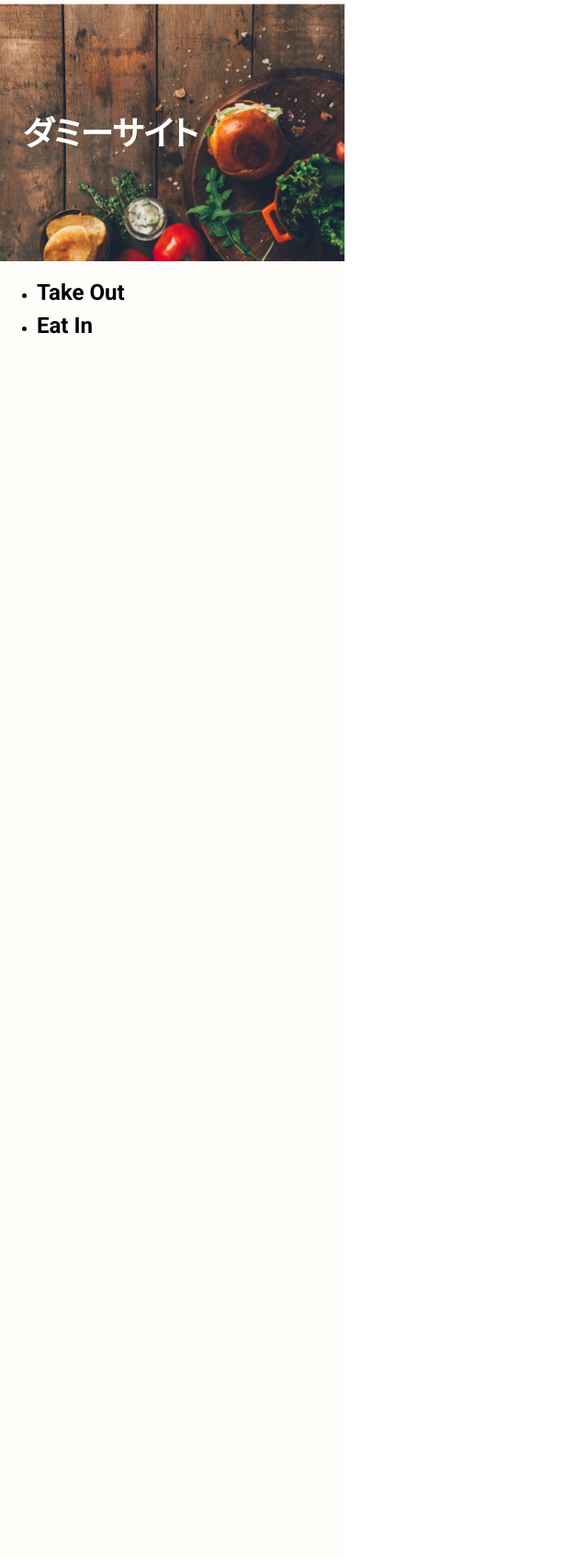
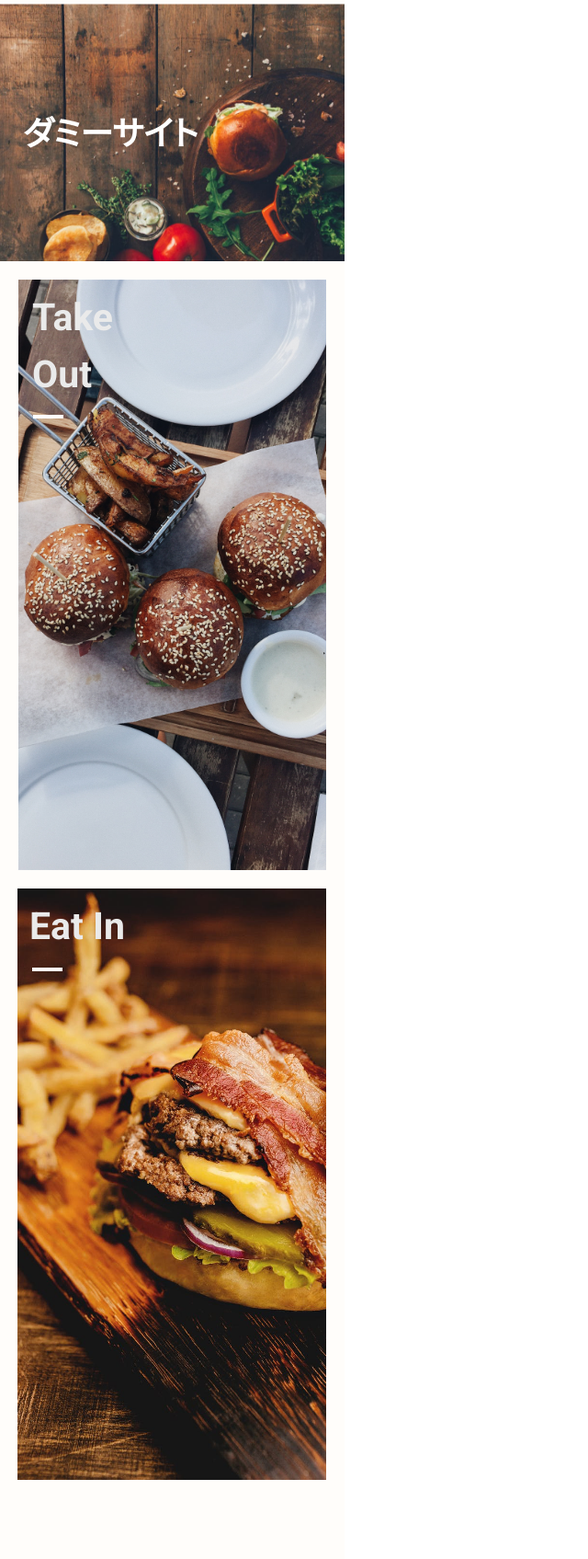
Before and after one commit to yoshikazu-ishitsuka/hamburger_wp, a PHP site: page / in a window 1280 px wide. Shown: the part 225-1920 px from the top of the page at 92% size, without its empty margins (0-640 px from the left). Run offline with PHP 8.4, Linux system fonts and the light colour scheme.

Commit message:
_main.scss及び各scssファイルの編集

```diff
--- a/css/style.css
+++ b/css/style.css
@@ -82,6 +82,10 @@ img {
   vertical-align: bottom;
 }
 
+ul {
+  padding-inline-start: 0px;
+}
+
 .l-header {
   width: 375px;
   height: 8%;
@@ -142,22 +146,59 @@ img {
   background-image: url(/images/front/main-visual-sp.png);
   background-size: cover;
   height: 285px;
+  margin-bottom: 20px;
 }
 .l-main .main-visual__title {
   font-size: 36px;
   padding: 119px 134px 115px 25px;
 }
-.l-main .sub-content {
+.l-main .sub-visual {
   list-style: none;
 }
-.l-main .sub-content .sub-visual__takeout {
+.l-main .sub-visual .sub-visual__takeOut {
   background-image: url(/images/front/burger-01-sp.png);
+  background-repeat: no-repeat;
+  background-position: center;
   height: 642px;
+  margin: 0 20px 20px;
+}
+.l-main .sub-visual .sub-visual__takeOut .sub-visual__takeOut__title {
+  font-size: 41px;
+  margin-right: 157px;
+  margin-left: 15px;
+  padding-top: 11px;
+}
+.l-main .sub-visual .sub-visual__takeOut::after {
+  content: "";
+  width: 33.89px;
+  height: 4px;
+  display: inline-block;
+  background-color: #ffffff;
+  font-weight: bold;
+  margin-left: 15.5px;
+}
+.l-main .sub-visual .sub-visual__eatIn {
+  background-image: url(/images/front/burger-02-sp.png);
+  background-repeat: no-repeat;
   background-position: center;
+  height: 643px;
+  width: 336px;
+  margin: 0 20px 49px 19px;
 }
-.l-main .sub-content .sub-visual__eatin {
-  background-image: url(/images/front/burger-02-sp.png);
-  height: 643px;
+.l-main .sub-visual .sub-visual__eatIn .sub-visual__eatIn__title {
+  font-size: 41px;
+  margin-right: 218px;
+  margin-left: 13px;
+  padding-top: 11px;
+}
+.l-main .sub-visual .sub-visual__eatIn::after {
+  content: "";
+  width: 33.89px;
+  height: 4px;
+  display: inline-block;
+  background-color: #ffffff;
+  font-weight: bold;
+  margin-left: 15.5px;
 }
 
 .c-background-color--base {
@@ -189,6 +230,9 @@ img {
 .c-color--white {
   color: #ffffff;
 }
+.c-color--ea {
+  color: #eaeaea;
+}
 
 /* foundation */
 /* layout */
--- a/scss/foundation/_base.scss
+++ b/scss/foundation/_base.scss
@@ -17,3 +17,7 @@ img {
   height: auto;
   vertical-align: bottom;
 }
+
+ul {
+  padding-inline-start: 0px;
+}
--- a/scss/layout/_main.scss
+++ b/scss/layout/_main.scss
@@ -7,6 +7,7 @@
     background-image: url(/images/front/main-visual-sp.png);
     background-size: cover;
     height: 285px;
+    margin-bottom: 20px;
 
     &__title {
       font-size: 36px;
@@ -14,17 +15,58 @@
     }
   }
 
-  .sub-content {
+  .sub-visual {
     list-style: none;
 
-    .sub-visual__takeout {
+    .sub-visual__takeOut {
       background-image: url(/images/front/burger-01-sp.png);
+      background-repeat: no-repeat;
+      background-position: center;
       height: 642px;
+      margin: 0 20px 20px;
+
+      .sub-visual__takeOut__title {
+        font-size: 41px;
+        margin-right: 157px;
+        margin-left: 15px;
+        padding-top: 11px;
+      }
+
+      &::after {
+        content: "";
+        width: 33.89px;
+        height: 4px;
+        display: inline-block;
+        background-color: #ffffff;
+        font-weight: bold;
+        margin-left: 15.5px;
+      }
+    }
+
+    .sub-visual__eatIn {
+      background-image: url(/images/front/burger-02-sp.png);
+      background-repeat: no-repeat;
       background-position: center;
-    }
-    .sub-visual__eatin {
-      background-image: url(/images/front/burger-02-sp.png);
       height: 643px;
+      width: 336px;
+      margin: 0 20px 49px 19px;
+
+      .sub-visual__eatIn__title {
+        font-size: 41px;
+        margin-right: 218px;
+        margin-left: 13px;
+        padding-top: 11px;
+      }
+
+      &::after {
+        content: "";
+        width: 33.89px;
+        height: 4px;
+        display: inline-block;
+        background-color: #ffffff;
+        font-weight: bold;
+        margin-left: 15.5px;
+      }
     }
   }
 }
--- a/scss/object/component/_color.scss
+++ b/scss/object/component/_color.scss
@@ -2,4 +2,7 @@
   &--white {
     color: #ffffff;
   }
+  &--ea {
+    color: #eaeaea;
+  }
 }
```
Also changed, not shown: css/style.min.css, 2 other files.
